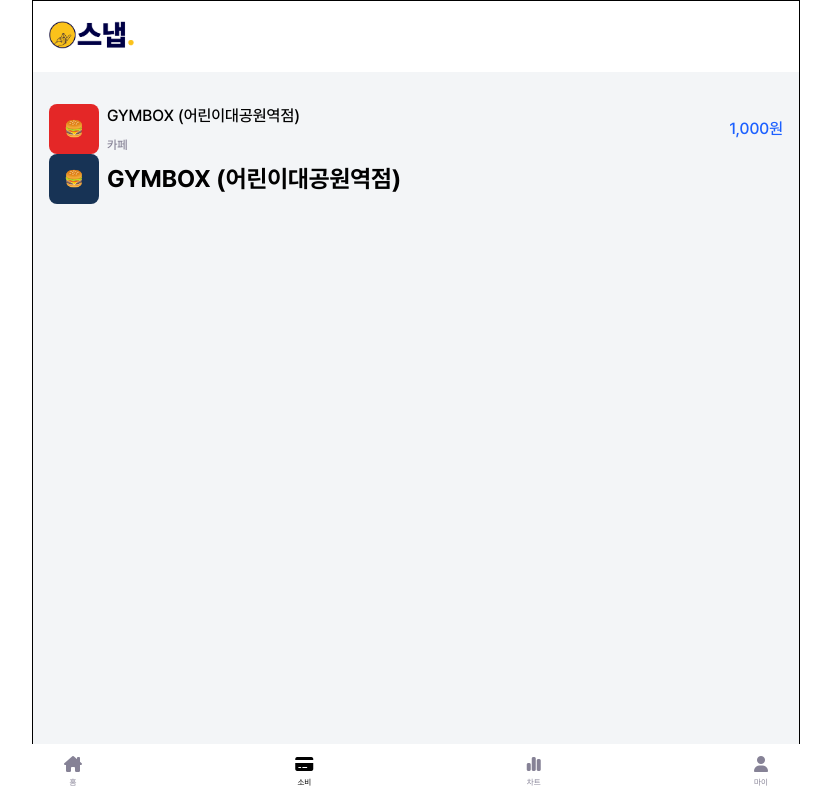
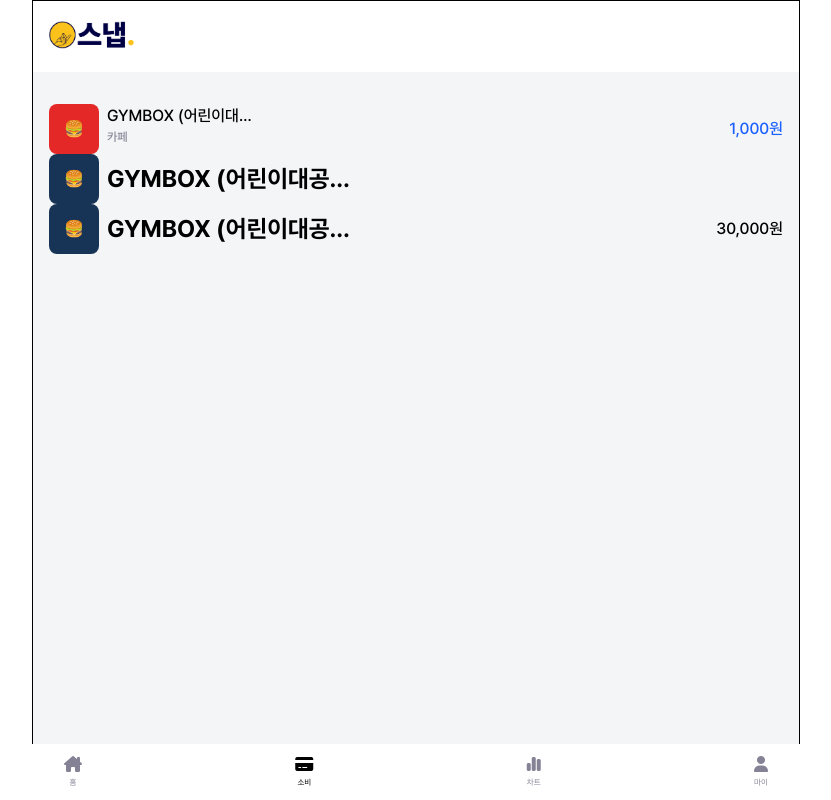
Before and after one commit to KB-16th-Frontend/snap_client, a Vue app: page /payments in a window 1280 px wide. Shown: the whole page, without its empty margins (224-1055 px from the left). Built offline with nearby package versions, Linux system fonts and the light colour scheme; what vue3-lottie would draw is missing.

Commit message:
fix: fix payments item components

```diff
--- a/src/components/common/PaymentItem/PaymentItem.vue
+++ b/src/components/common/PaymentItem/PaymentItem.vue
@@ -1,37 +1,27 @@
-<style scoped>
-.title-category-box {
-    display: flex;
-    flex-direction: column;
-    width: 150px;
-    gap: 8px;
-}
-.title-box {
-    display: flex;
-    flex-direction: column;
-    justify-content: center;
-}
-.title {
-    display: block;
-    white-space: nowrap;
-    overflow: hidden;
-    text-overflow: ellipsis;
-    width: 250px;
-}
-</style>
 <template>
     <li class="d-flex justify-content-between w-100">
         <div class="d-flex gap-2">
-            <Emoji :emoji="convertCategoryToEmoji(props.category)"></Emoji>
+            <Emoji :emoji="props.emoji" />
             <div v-if="category" class="title-category-box">
-                <BaseTypography size="md" weight="medium" class="title">
+                <BaseTypography
+                    size="md"
+                    weight="medium"
+                    class="d-block text-truncate flex-shrink-1"
+                    style="max-width: 150px"
+                >
                     {{ props.title }}
                 </BaseTypography>
                 <BaseTypography size="sm" weight="medium" color="gray">{{
                     props.category
                 }}</BaseTypography>
             </div>
-            <div v-else class="title-box">
-                <BaseTypography size="lg" weight="bold">
+            <div v-else class="d-flex flex-column justify-content-center">
+                <BaseTypography
+                    size="lg"
+                    weight="bold"
+                    class="d-inline-block text-truncate"
+                    style="max-width: 250px"
+                >
                     {{ props.title }}
                 </BaseTypography>
             </div>
@@ -41,7 +31,7 @@
             size="md"
             weight="medium"
             :color="amountColor"
-            class="d-flex align-items-center"
+            class="d-flex align-items-center my-auto"
         >
             {{ props.amount.toLocaleString() }}원</BaseTypography
         >
@@ -51,29 +41,41 @@
 import BaseTypography from '../Typography/BaseTypography.vue'
 import Emoji from './Emoji.vue'
 import { computed, defineProps } from 'vue'
-import { convertCategoryToEmoji } from '@/utils/common'
 const props = defineProps({
     title: {
         type: String,
     },
     category: {
         type: String,
+        // validator 넣기
     },
     amount: {
         type: Number,
+        default: null,
+        validator: (value) => {
+            return value >= 0
+        },
     },
     transactionType: {
         type: String,
+        default: null,
+        validator: (value) => {
+            return ['income', 'spending'].includes(value)
+        },
+    },
+    emoji: {
+        type: String,
+        default: null,
     },
 })
 
 const amountColor = computed(() => {
-    if (props.transactionType === 'spending') {
+    if (props.transactionType === 'income') {
+        return 'red'
+    } else if (props.transactionType === 'spending') {
         return 'blue'
-    } else if (props.transactionType === 'income') {
-        return 'red'
     } else {
-        return ''
+        return 'black'
     }
 })
 </script>
--- a/src/components/home/PaymentsBlock.vue
+++ b/src/components/home/PaymentsBlock.vue
@@ -24,18 +24,21 @@
                     title="테스트"
                     category="식비"
                     :amount="10000"
+                    emoji="🍔"
                     transactionType="spending"
                 />
                 <PaymentItem
                     title="테스트"
                     category="식비"
                     :amount="10000"
+                    emoji="🍔"
                     transactionType="spending"
                 />
                 <PaymentItem
                     title="테스트"
                     category="식비"
                     :amount="10000"
+                    emoji="🍔"
                     transactionType="spending"
                 />
             </ul>
--- a/src/pages/PaymentsPage.vue
+++ b/src/pages/PaymentsPage.vue
@@ -8,8 +8,9 @@
             :amount="payment.amount"
             :emoji="payment.emoji"
             :transactionType="payment.transactionType"
-        ></PaymentItem>
+        />
         <PaymentItem :title="payment.title" :emoji="payment.emoji"></PaymentItem>
+        <PaymentItem :title="payment.title" :emoji="payment.emoji" :amount="30000"></PaymentItem>
     </BaseLayout>
 </template>
 
@@ -22,5 +23,6 @@
     category: '카페',
     amount: 1000,
     transactionType: 'spending',
+    emoji: '🍔',
 })
 </script>
--- a/src/utils/common.js
+++ b/src/utils/common.js
@@ -6,7 +6,6 @@
 
 export const getRandomColor = () => {
     const randomNumber = Math.floor(Math.random() * 7 + 1)
-    console.log(randomNumber)
 
     const colors = [
         '#FBC121',
```
